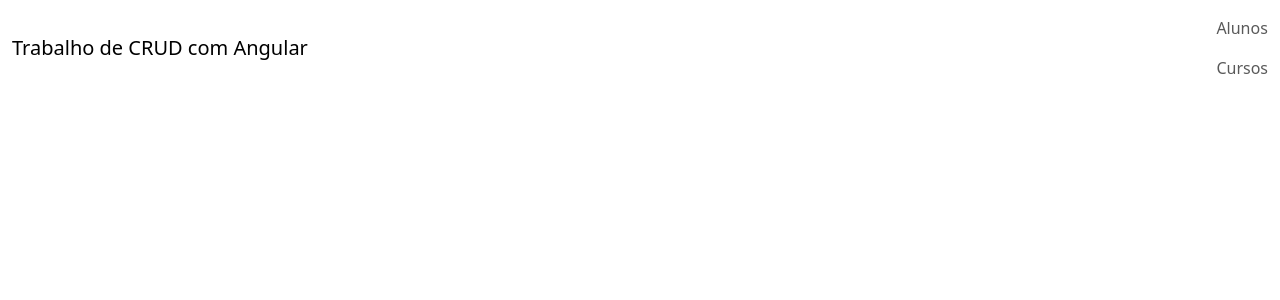
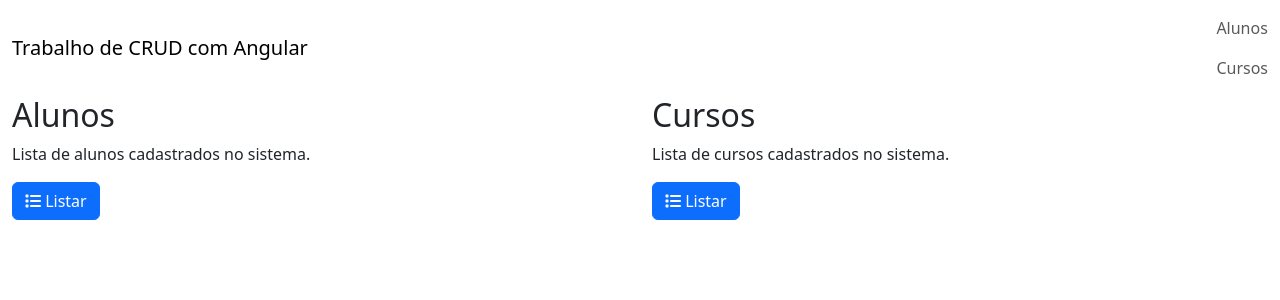
Before and after one commit to DanielMachado65/angular-das-crud, an Angular app: page /home in a window 1280 px wide. Before the commit this address led to /. Shown: the top 300 px of the page. Built offline with nearby package versions, Linux system fonts and the light colour scheme.

Commit message:
feat: add home page

```diff
--- a/src/app/app-routing.module.ts
+++ b/src/app/app-routing.module.ts
@@ -6,9 +6,12 @@ import { UpdateStudentComponent } from './student/update-student/update-student.
 import { InsertCourseComponent } from './course/insert-course/insert-course.component';
 import { ListCoursesComponent } from './course/list-courses/list-courses.component';
 import { UpdateCourseComponent } from './course/update-course/update-course.component';
+import { HomepageComponent } from './home/homepage/homepage.component';
 
 const routes: Routes = [
-  { path: '', redirectTo: 'students/list', pathMatch: 'full' },
+  { path: '', redirectTo: 'home', pathMatch: 'full' },
+  { path: 'home', component: HomepageComponent },
+
   // students
   { path: 'students', redirectTo: 'students/list' },
   { path: 'students/list', component: ListStudentsComponent },
--- /dev/null
+++ b/src/app/home/homepage/homepage.component.html
@@ -0,0 +1,18 @@
+<div class="container-fluid">
+    <div class="row">
+        <div class="col-md-6">
+            <h2>Alunos</h2>
+            <p>Lista de alunos cadastrados no sistema.</p>
+            <a [routerLink]="['/students/list']" class="btn btn-primary">
+                <i class="fa fa-list" aria-hidden="true"></i> Listar
+            </a>
+        </div>
+        <div class="col-md-6">
+            <h2>Cursos</h2>
+            <p>Lista de cursos cadastrados no sistema.</p>
+            <a [routerLink]="['/courses/list']" class="btn btn-primary">
+                <i class="fa fa-list" aria-hidden="true"></i> Listar
+            </a>
+        </div>
+    </div>
+</div>
--- /dev/null
+++ b/src/app/home/homepage/homepage.component.ts
@@ -0,0 +1,20 @@
+import { Component, OnInit } from '@angular/core';
+import { CourseService } from '../../course/services/course.service';
+import { StudentService } from '../../student/services/student.service';
+
+@Component({
+  selector: 'app-homepage',
+  templateUrl: './homepage.component.html',
+  styleUrl: './homepage.component.css',
+})
+export class HomepageComponent implements OnInit {
+  constructor(
+    private studentsService: StudentService,
+    private coursesService: CourseService
+  ) {}
+
+  ngOnInit(): void {
+    this.studentsService.all();
+    this.coursesService.all();
+  }
+}
```
Also changed, not shown: src/app/app.module.ts (+8 -1 lines), src/app/home/home.module.ts (added, +10 -0 lines), src/app/home/homepage/homepage.component.css (added), 1 other file (tests, documents, lock files or other folders).
